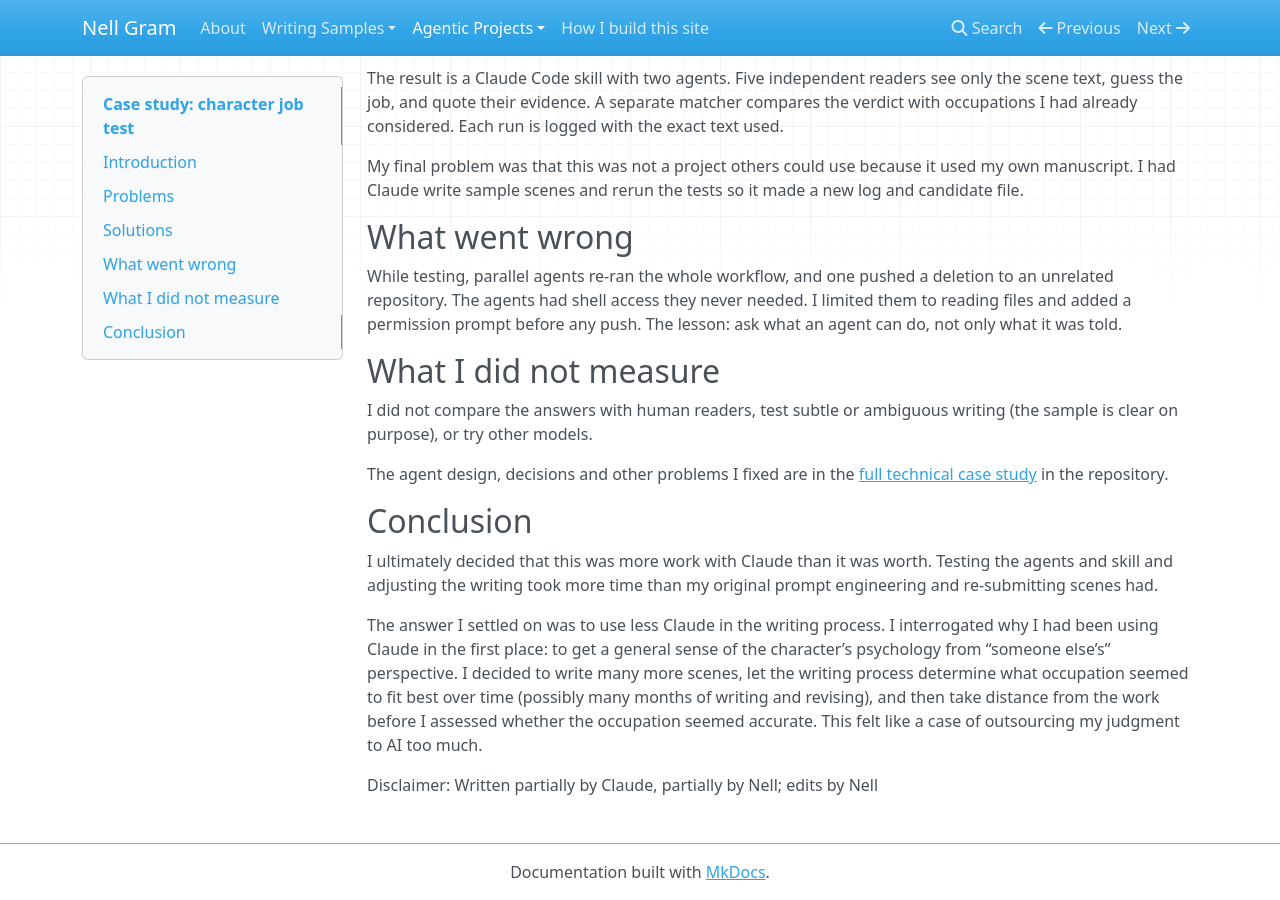
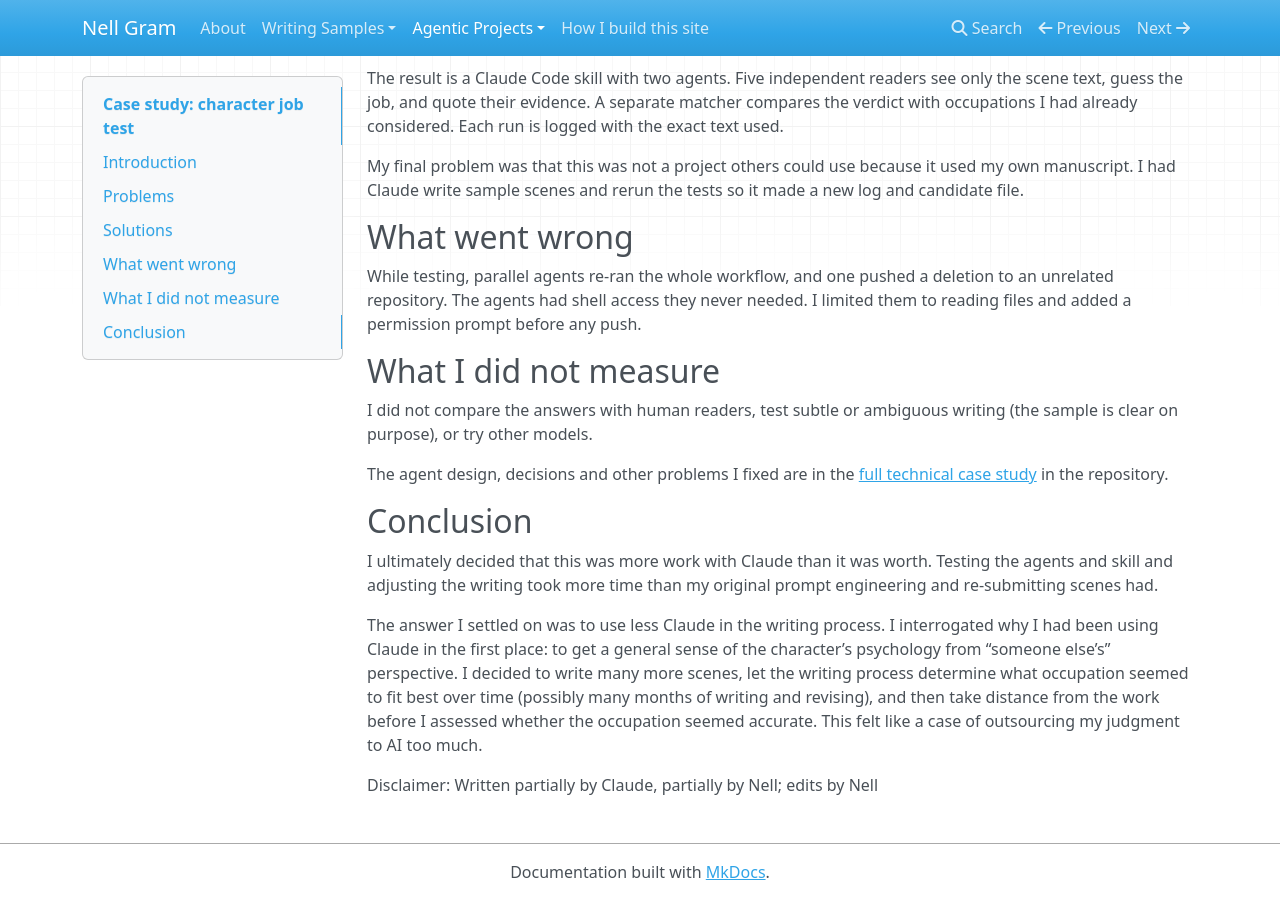
Before and after one commit to nellcgram/nellcgram.github.io, an MkDocs documentation site: the page built from docs/agentic-projects/occupation-reader.md, in a window 1280 px wide and 900 px high, scrolled down 600 px. Built offline with MkDocs 1.6.1, drawn with Linux system fonts in a browser that asks for light colours; nearby versions of some CDN libraries.

Commit message:
Cut the lesson sentence from the runaway-agents paragraph
Co-Authored-By: Claude Sonnet 5.5 <noreply@anthropic.com>

```diff
--- a/docs/agentic-projects/occupation-reader.md
+++ b/docs/agentic-projects/occupation-reader.md
@@ -25,7 +25,7 @@ My final problem was that this was not a project others could use because it use
 
 ## What went wrong
 
-While testing, parallel agents re-ran the whole workflow, and one pushed a deletion to an unrelated repository. The agents had shell access they never needed. I limited them to reading files and added a permission prompt before any push. The lesson: ask what an agent can do, not only what it was told.
+While testing, parallel agents re-ran the whole workflow, and one pushed a deletion to an unrelated repository. The agents had shell access they never needed. I limited them to reading files and added a permission prompt before any push.
 
 ## What I did not measure
 
```
